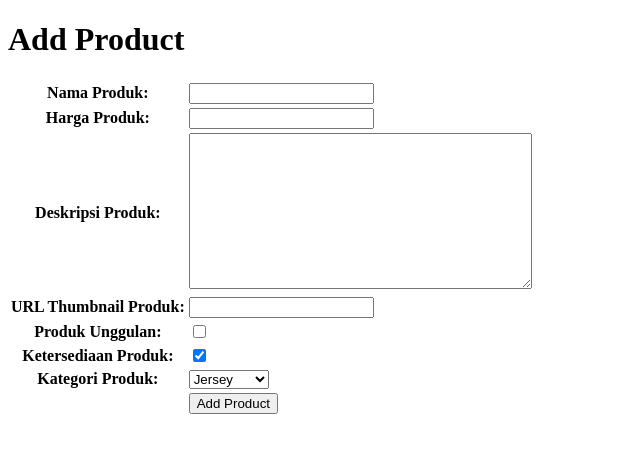
After one commit to tawhyuu/football-shop, a Django app: page /create-product/ in a window 1280 px wide. The commit adds this page. Shown: the top 453 px of the page, without its empty margins (0-640 px from the left). Run offline with Django 5.2, Linux system fonts and the light colour scheme.

Commit message:
Add product management features with forms, views, and templates
- Implement Product model with fields and options
- Create ProductForm for adding new products
- Add views for displaying, creating, products
- Develop templates for product creation and detail views
- Update main template to include product listing and navigation
- Configure URLs for product-related actions
- Set CSRF trusted origins in settings

```diff
--- a/football_shop/settings.py
+++ b/football_shop/settings.py
@@ -31,6 +31,7 @@ PRODUCTION = os.getenv('PRODUCTION', 'False').lower() == 'true'
 DEBUG = True
 
 ALLOWED_HOSTS = ["localhost", "127.0.0.1", "tangguh-ambha-footballshop.pbp.cs.ui.ac.id"]
+CSRF_TRUSTED_ORIGINS = ["https://tangguh-ambha-footballshop.pbp.cs.ui.ac.id"]
 
 
 # Application definition
@@ -60,7 +61,7 @@ ROOT_URLCONF = 'football_shop.urls'
 TEMPLATES = [
     {
         'BACKEND': 'django.template.backends.django.DjangoTemplates',
-        'DIRS': [],
+        'DIRS': [BASE_DIR / 'templates'],
         'APP_DIRS': True,
         'OPTIONS': {
             'context_processors': [
--- /dev/null
+++ b/main/forms.py
@@ -0,0 +1,7 @@
+from django.forms import ModelForm
+from main.models import Product
+
+class ProductForm(ModelForm):
+    class Meta:
+        model = Product
+        fields = ['name', 'price', 'description', 'thumbnail', 'is_featured', 'is_available', 'category']
--- a/main/models.py
+++ b/main/models.py
@@ -15,12 +15,12 @@ class Product(models.Model):
     description = models.TextField(verbose_name="Deskripsi Produk")
     thumbnail = models.URLField(verbose_name="URL Thumbnail Produk")
     is_featured = models.BooleanField(default=False, verbose_name="Produk Unggulan")
-    category = models.CharField(max_length=20, verbose_name="Kategori Produk")
+    is_available = models.BooleanField(default=True, verbose_name="Ketersediaan Produk")
+    category = models.CharField(max_length=20, choices=CATEGORY_CHOICES, default='jersey', verbose_name="Kategori Produk")
 
     class Meta:
         verbose_name = "Produk"
         verbose_name_plural = "Produk"
-        ordering = ['-created_at']
 
     def __str__(self):
         return self.name
--- /dev/null
+++ b/main/templates/create_product.html
@@ -0,0 +1,17 @@
+{% extends 'base.html' %}
+{% block content %}
+<h1>Add Product</h1>
+
+<form method="POST">
+    {% csrf_token %}
+    <table>
+        {{ form.as_table }}
+        <tr>
+            <td></td>
+            <td>
+                <input type="submit" value="Add Product" />
+            </td>
+        </tr>
+    </table>
+</form>
+{% endblock %}
--- a/main/urls.py
+++ b/main/urls.py
@@ -4,4 +4,10 @@ from . import views
 app_name = 'main'
 urlpatterns = [
     path('', views.show_main, name='show_main'),
+    path('create-product/', views.create_product, name='create_product'),
+    path('product/<str:id>/', views.show_product, name='show_product'),
+    path('xml/', views.show_xml, name='show_xml'),
+    path('json/', views.show_json, name='show_json'),
+    path('xml/<str:product_id>/', views.show_xml_by_id, name='show_xml_by_id'),
+    path('json/<str:product_id>/', views.show_json_by_id, name='show_json_by_id'),
 ]
--- a/main/views.py
+++ b/main/views.py
@@ -1,7 +1,13 @@
-from django.shortcuts import render
+from django.shortcuts import render, redirect, get_object_or_404
+from main.forms import ProductForm
+from main.models import Product
+from django.http import HttpResponse
+from django.core import serializers
 
 # Create your views here.
 def show_main(request):
+    product_list = Product.objects.all()
+
     context = {
         'category' : 'jersey',
         'name' : 'Jersey Custom',
@@ -9,5 +15,48 @@ def show_main(request):
         'description' : 'Jersey Custom Nama dan Nomor Punggung. Terbuat dari bahan berkualitas tinggi dengan teknologi dry-fit untuk kenyamanan maksimal.',
         'thumbnail' : 'https://5.imimg.com/data5/SELLER/Default/2024/3/404714376/NM/AG/BO/14081053/football-uniforms.jpg',
         'is_featured' : True,
+        'product_list': product_list,
     }
     return render(request, 'main.html', context)
+
+def create_product(request):
+    form = ProductForm(request.POST or None)
+    if form.is_valid() and request.method == "POST":
+        form.save()
+        return redirect('main:show_main')
+
+    context = {'form': form,}
+    return render(request, "create_product.html", context)
+
+def show_product(request, id):
+    product = get_object_or_404(Product, pk=id)
+    context = {
+        'product': product
+    }
+    return render(request, "product_detail.html", context)
+
+def show_xml(request):
+    product_list = Product.objects.all()
+    xml_data = serializers.serialize('xml', product_list)
+    return HttpResponse(xml_data, content_type='application/xml')
+
+def show_json(request):
+    product_list = Product.objects.all()
+    json_data = serializers.serialize('json', product_list)
+    return HttpResponse(json_data, content_type='application/json')
+
+def show_xml_by_id(request, product_id):
+    try:
+        product = Product.objects.filter(pk=product_id)
+        xml_data = serializers.serialize('xml', [product])
+        return HttpResponse(xml_data, content_type='application/xml')
+    except Product.DoesNotExist:
+        return HttpResponse(status=404)
+
+def show_json_by_id(request, product_id):
+    try:
+        product = Product.objects.get(pk=product_id)
+        json_data = serializers.serialize("json", [product])
+        return HttpResponse(json_data, content_type="application/json")
+    except Product.DoesNotExist:
+        return HttpResponse(status=404)
--- /dev/null
+++ b/templates/base.html
@@ -0,0 +1,13 @@
+{% load static %}
+<!DOCTYPE html>
+<html lang="en">
+    <head>
+        <meta charset="UTF-8" />
+        <meta name="viewport" content="width=device-width, initial-scale=1.0" />
+        {% block meta %}{% endblock meta %}
+    </head>
+
+    <body>
+        {% block content %}{% endblock content %}
+    </body>
+</html>
```
Also changed, not shown: main/templates/main.html (+44 -20 lines), main/templates/product_detail.html (added, +25 -0 lines), main/migrations/0001_initial.py (added), main/migrations/0002_alter_product_category.py (added), main/migrations/0003_alter_product_category.py (added).
